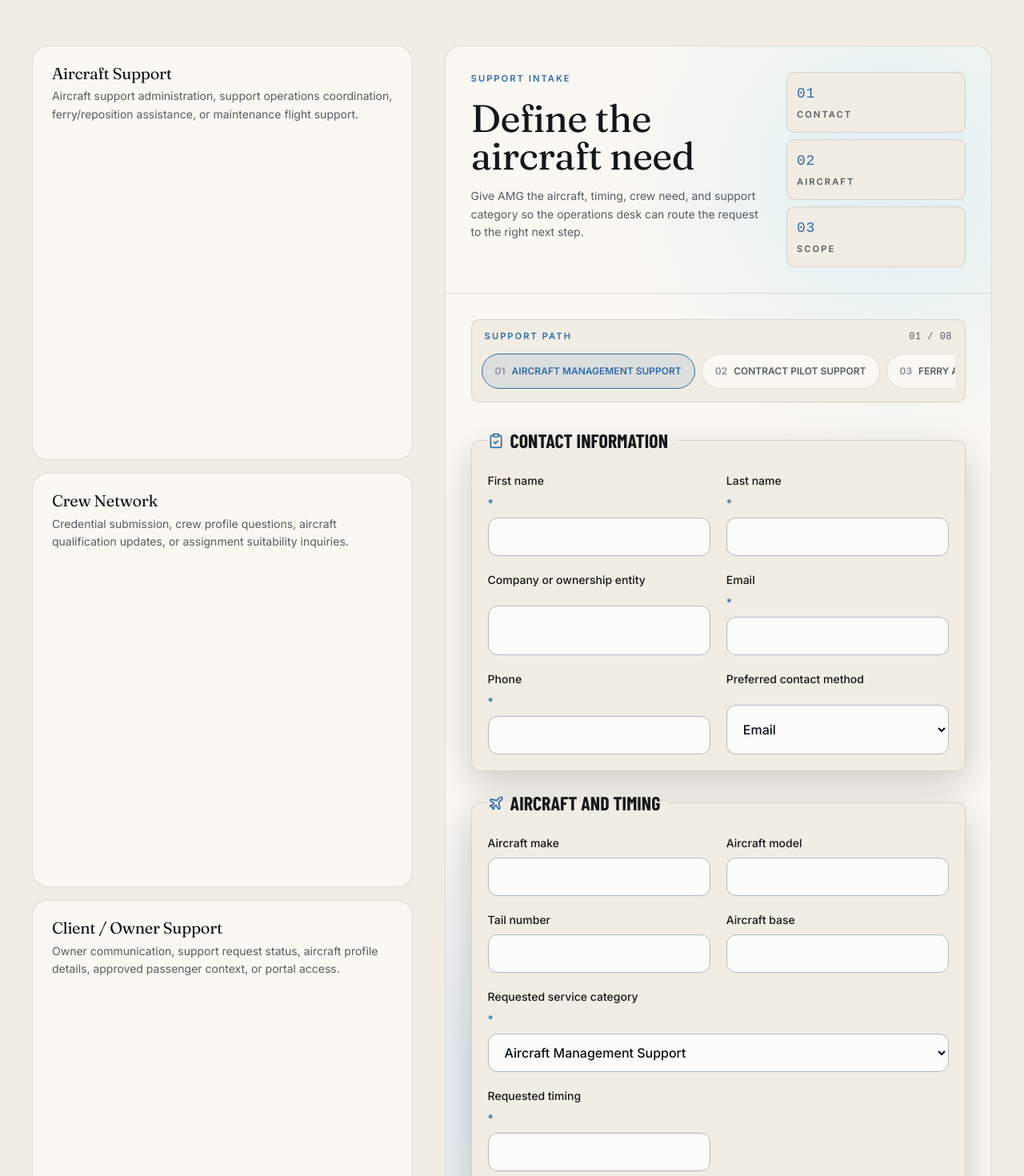
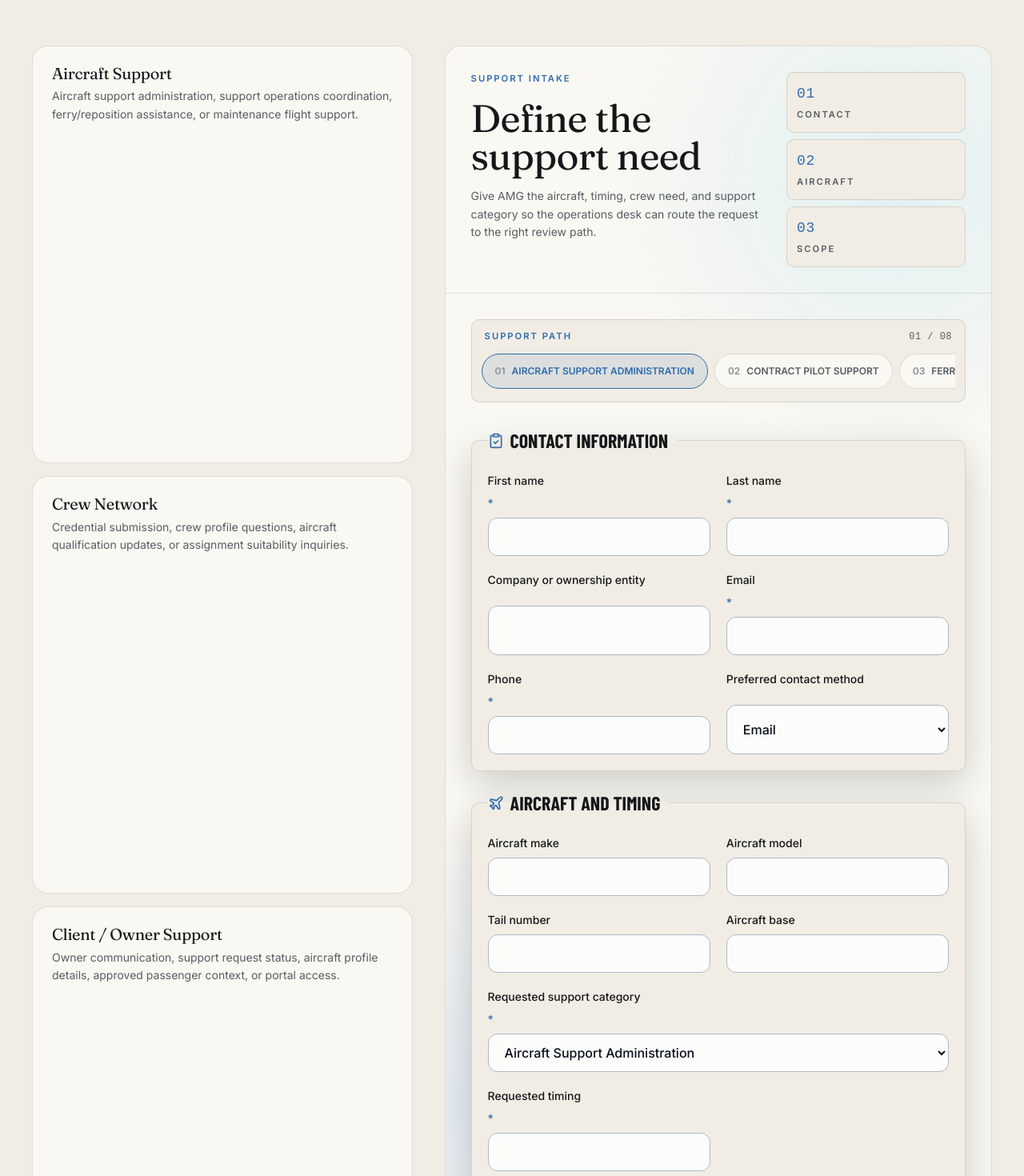
Before and after one commit to amgaviation/amg1, a Next.js app: page /contact in a window 1280 px wide. Shown: the part 660-2130 px from the top of the page at 80% size. Built offline with nearby package versions, Linux system fonts and the light colour scheme; a web font is replaced by a local one.

Commit message:
Align public support intake copy

```diff
--- a/components/site/public-support-form.tsx
+++ b/components/site/public-support-form.tsx
@@ -10,8 +10,8 @@ import { COMPANY } from "@/lib/content";
 const categories = [
   {
     value: "aircraft-management-support",
-    label: "Aircraft Management Support",
-    help: "For recurring owner, records, scheduling, crew, and aircraft-support administration.",
+    label: "Aircraft Support Administration",
+    help: "For recurring owner communication, records, scheduling inputs, crew coordination, and aircraft-support administration.",
     fields: [
       ["ownership_entity", "Ownership or operating entity", "text", true],
       ["current_crew_arrangement", "Current crew arrangement", "text", true],
@@ -20,16 +20,16 @@ const categories = [
       ["scheduling_expectations", "Scheduling expectations", "textarea", true],
       ["records_status", "Records status", "textarea", false],
       ["accounting_support_requirements", "Accounting support requirements", "textarea", false],
-      ["desired_management_scope", "Desired management scope", "textarea", true],
+      ["desired_management_scope", "Desired support scope", "textarea", true],
       ["anticipated_start_date", "Anticipated start date", "date", false],
       ["number_of_aircraft", "Number of aircraft", "number", true],
-      ["current_operational_concerns", "Current operational concerns", "textarea", false],
+      ["current_operational_concerns", "Current aircraft/support concerns", "textarea", false],
     ],
   },
   {
     value: "contract-pilot-support",
     label: "Contract Pilot Support",
-    help: "For PIC, SIC, or two-pilot support tied to a specific aircraft, date, route, or coverage need.",
+    help: "For PIC, SIC, or two-pilot support tied to a specific aircraft, date, route, repositioning event, or coverage need.",
     fields: [
       ["crew_seat", "PIC, SIC, or both", "text", true],
       ["type_rating_requirements", "Type-rating requirements", "text", false],
@@ -45,7 +45,7 @@ const categories = [
       ["crew_positioning_expectations", "Crew positioning expectations", "textarea", false],
       ["lodging_requirements", "Lodging requirements", "textarea", false],
       ["known_operator_requirements", "Known operator requirements", "textarea", false],
-      ["special_mission_notes", "Special mission notes", "textarea", false],
+      ["special_mission_notes", "Special support notes", "textarea", false],
     ],
   },
   {
@@ -71,7 +71,7 @@ const categories = [
   {
     value: "maintenance-flight-support",
     label: "Maintenance Flight Support",
-    help: "For maintenance positioning, return-to-service, functional-check, or acceptance-flight support.",
+    help: "For maintenance positioning, return-to-service context, functional-check, or acceptance-flight support review.",
     fields: [
       ["maintenance_facility", "Maintenance facility", "text", true],
       ["facility_contact", "Facility contact", "textarea", true],
@@ -90,12 +90,12 @@ const categories = [
   },
   {
     value: "flight-operations-coordination",
-    label: "Flight Operations Coordination",
-    help: "For mission intake, crew logistics, vendor communication, travel, lodging, and operational updates.",
+    label: "Support Operations Coordination",
+    help: "For support intake, crew logistics, vendor communication, travel, lodging, documentation, and approved stakeholder updates.",
     fields: [
-      ["mission_dates", "Mission dates", "text", true],
+      ["mission_dates", "Requested support dates", "text", true],
       ["origin_destination", "Origin and destination", "text", true],
-      ["number_of_passengers", "Number of passengers", "number", false],
+      ["number_of_passengers", "Passenger count if relevant", "number", false],
       ["crew_requirements", "Crew requirements", "textarea", true],
       ["aircraft_status", "Aircraft status", "text", true],
       ["fbo_requirements", "FBO requirements", "textarea", false],
@@ -110,8 +110,8 @@ const categories = [
   },
   {
     value: "fleet-support-program",
-    label: "Fleet Support Program",
-    help: "For multi-aircraft or recurring operating support programs.",
+    label: "Fleet / Department Support",
+    help: "For multi-aircraft or recurring support programs with defined coordination structure.",
     fields: [
       ["number_of_aircraft", "Number of aircraft", "number", true],
       ["aircraft_types", "Aircraft types", "textarea", true],
@@ -128,18 +128,18 @@ const categories = [
   },
   {
     value: "subscription-program-inquiry",
-    label: "Subscription Program Inquiry",
+    label: "Support Plan Inquiry",
     help: "For aircraft-class, billing, allowance, tier, travel, lodging, and proposal questions.",
     fields: [
       ["aircraft_category", "Aircraft category", "text", true],
       ["single_or_two_pilot", "Single-pilot or two-pilot requirement", "text", true],
       ["preferred_billing", "Preferred monthly or annual billing", "text", true],
-      ["expected_client_flight_duty_days", "Expected client-flight duty days", "number", false],
-      ["expected_mx_movements", "Expected MX movements", "number", false],
+      ["expected_client_flight_duty_days", "Expected support duty days", "number", false],
+      ["expected_mx_movements", "Expected maintenance movements", "number", false],
       ["domestic_or_international_activity", "Domestic or international activity", "text", false],
       ["expected_overnight_frequency", "Expected overnight frequency", "text", false],
       ["travel_lodging_preference", "Travel/lodging preference", "textarea", false],
-      ["desired_tier", "Desired tier", "text", false],
+      ["desired_tier", "Desired support tier", "text", false],
       ["expected_start_date", "Expected start date", "date", false],
       ["questions_or_special_requirements", "Questions or special requirements", "textarea", false],
     ],
@@ -147,7 +147,7 @@ const categories = [
   {
     value: "other-support",
     label: "Other Support",
-    help: "For support needs that do not fit the standard categories.",
+    help: "For aircraft support needs that do not fit the standard categories.",
     fields: [
       ["aircraft_information", "Aircraft information", "textarea", true],
       ["detailed_support_description", "Detailed support description", "textarea", true],
@@ -169,7 +169,7 @@ function SubmitRequestButton() {
       disabled={pending}
       className="oc-btn oc-btn-primary mt-7 w-full justify-center disabled:cursor-not-allowed disabled:opacity-60 sm:w-auto"
     >
-      {pending ? "Submitting..." : "Start Support Request"}
+      {pending ? "Submitting..." : "Submit for Review"}
       <Send className="h-4 w-4" />
     </button>
   );
@@ -238,11 +238,11 @@ export function PublicSupportForm({
           <div>
             <p className="oc-kicker text-[var(--oc-blue)]">Support Intake</p>
             <h2 className="oc-display mt-4 text-4xl text-[var(--oc-ink)] sm:text-5xl">
-              Define the aircraft need
+              Define the support need
             </h2>
             <p className="mt-4 max-w-2xl text-sm leading-relaxed text-[var(--oc-muted)]">
               Give AMG the aircraft, timing, crew need, and support category so the operations desk can route the
-              request to the right next step.
+              request to the right review path.
             </p>
           </div>
           <div className="grid grid-cols-3 gap-2 lg:grid-cols-1">
@@ -263,7 +263,7 @@ export function PublicSupportForm({
       <div className="p-6 lg:p-8">
       {success ? (
         <div role="status" className="mb-5 rounded-lg border border-emerald-500/30 bg-emerald-500/10 px-4 py-3 text-sm leading-relaxed text-emerald-900">
-          Support request {success} was submitted. AMG Operations will review it before any acceptance or coordination is confirmed.
+          Support request {success} was submitted for review. AMG Operations will review it before any acceptance, crew confirmation, or coordination is confirmed.
           {duplicate ? " We found a matching recent request and returned the existing reference." : ""}
         </div>
       ) : null}
@@ -342,7 +342,7 @@ export function PublicSupportForm({
       <fieldset className="support-form-panel mt-6 grid gap-5 rounded-lg border border-[var(--oc-line)] bg-[var(--oc-ivory)] p-5 md:grid-cols-2">
         <legend className="mb-1 flex items-center gap-2 font-display text-2xl font-bold uppercase text-[var(--oc-ink)] md:col-span-2">
           <Plane className="h-5 w-5 text-[var(--oc-blue)]" />
-          Aircraft and Timing
+          Aircraft and timing
         </legend>
         <label className="grid gap-2 text-sm font-medium text-[var(--oc-ink)]">
           Aircraft make
@@ -361,7 +361,7 @@ export function PublicSupportForm({
           <input name="aircraft_base" className="support-field px-4 text-base" />
         </label>
         <label className="grid gap-2 text-sm font-medium text-[var(--oc-ink)] md:col-span-2">
-          Requested service category <span className="text-[var(--oc-blue)]">*</span>
+          Requested support category <span className="text-[var(--oc-blue)]">*</span>
           <select
             name="requested_service_category"
             value={category}
```
